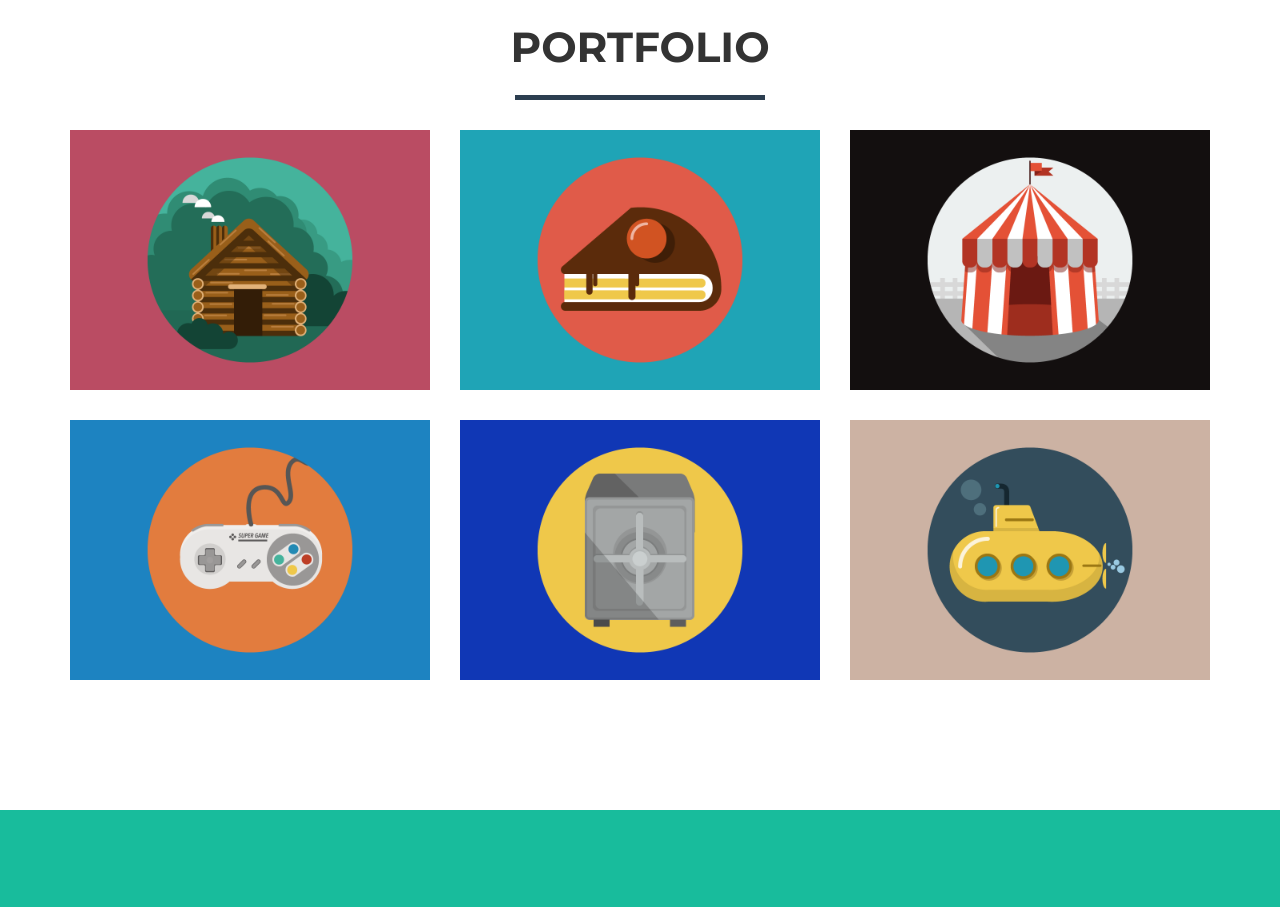
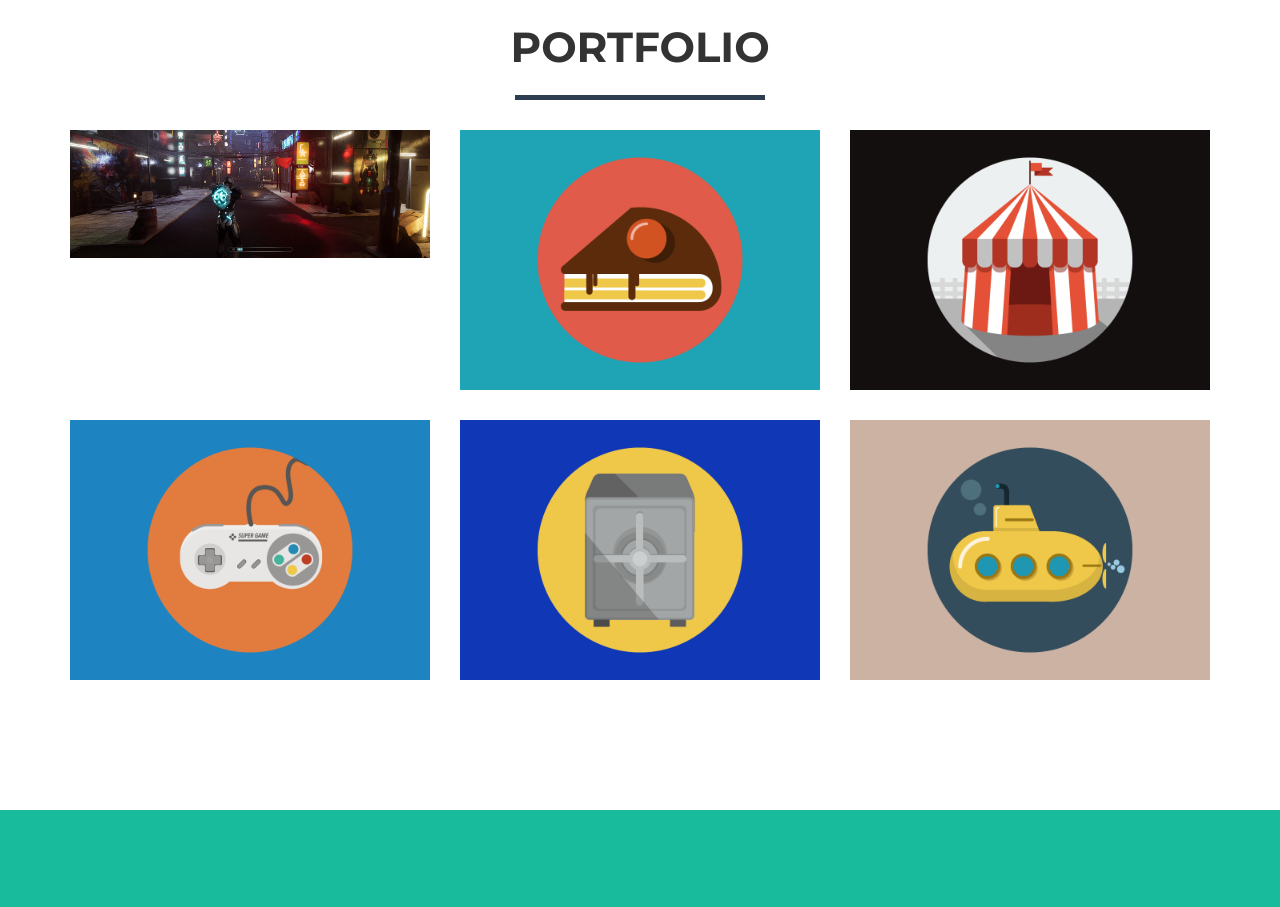
Before and after one commit to hateauk12/hateauk12.github.io, a website: page index.html in a window 1280 px wide. Shown: the part 820-1727 px from the top of the page. Drawn offline with nearby package versions, Linux system fonts and the light colour scheme.

Commit message:
Update index.html
졸작이미지

```diff
--- a/index.html
+++ b/index.html
@@ -100,7 +100,7 @@
                                 <i class="fa fa-search-plus fa-3x"></i>
                             </div>
                         </div>
-                        <img src="img/portfolio/cabin.png" class="img-responsive" alt="Cabin">
+                        <img src="img/portfolio/The First Shot.png" class="img-responsive" alt="The First Shot">
                     </a>
                 </div>
                 <div class="col-sm-4 portfolio-item">
```
